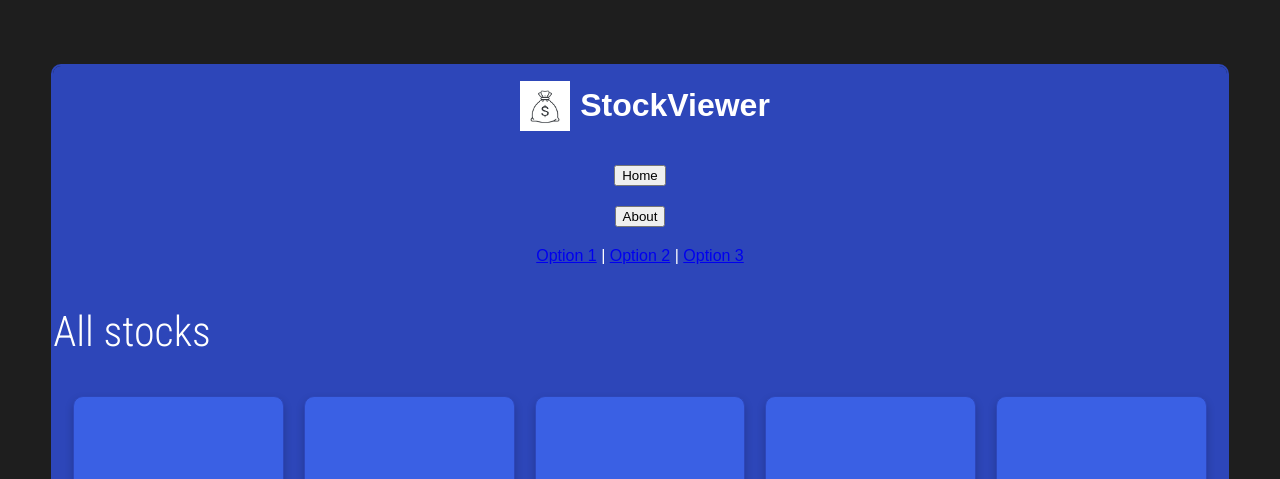
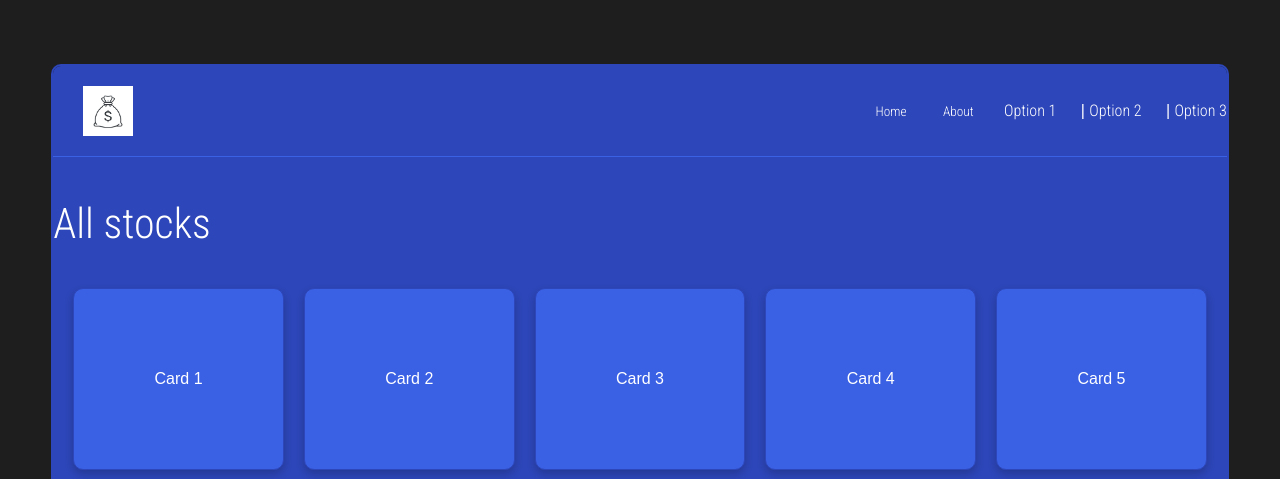
Before and after one commit to CS480-Group-E/StockViewer-WebApp, a Flask app: page / in a window 1280 px wide. Shown: the top 479 px of the page. Run offline with Flask 3, Linux system fonts and the light colour scheme.

Commit message:
index.html navbar setup

```diff
--- a/static/index.css
+++ b/static/index.css
@@ -39,6 +39,32 @@ body {
   color: #ffffff; /* Optional: Adjust the color to fit your design, if needed */
 }
 
+/* Top Navigation Bar Styles */
+#top-nav {
+  display: flex;
+  justify-content: space-between;
+  align-items: center;
+  padding: 10px 20px; /* Adjust padding as needed */
+  background-color: #2D46B9; /* Match the container background or choose a different color */
+  border-bottom: 1px solid #3A60E4; /* Optional: if you want a border under the nav */
+  width: 100%; /* Ensure nav bar extends full width */
+}
+
+#nav-options button,
+#nav-options a {
+  margin-right: 20px; /* Space between navigation items */
+  color: white; /* Text color for better visibility */
+  text-decoration: none; /* Remove underline from links */
+  background: none; /* Remove button background */
+  border: none; /* Remove button border */
+  font-family: 'Roboto Condensed', sans-serif; /* Use the same font for consistency */
+}
+
+#nav-options button:hover,
+#nav-options a:hover {
+  text-decoration: underline; /* Add underline on hover for visual feedback */
+}
+
 #top-line {
   display: flex;
   justify-content: center; /* Center the content horizontally */
--- a/templates/index.html
+++ b/templates/index.html
@@ -11,19 +11,17 @@
 
 <body>
     <div class="container">
-        <div id="top-section">
-            <div id="top-line">
+        <!-- Top Navigation Bar -->
+        <nav id="top-nav">
             <img src="{{ url_for('static', filename='images/moneyBagImage.jpg') }}" alt="Logo" id="logo">
-                <h1>StockViewer</h1>
-            </div>
+            <div id="nav-options">
                 <button onclick="window.location.href='/';">Home</button>
                 <button onclick="window.location.href='/about';">About</button>
-            <div id="options">
                 <a href="#">Option 1</a> |
                 <a href="#">Option 2</a> |
                 <a href="#">Option 3</a>
             </div>
-        </div>
+        </nav>
 
         <div id="stock-panels">
             <h3>All stocks</h3>
@@ -40,7 +38,6 @@
             <div class="card">Card 10</div>
             <div class="card">Card 11</div>
             <div class="card">Card 12</div>
-                <!-- Add more cards if necessary -->
             <div class="card">Card 13</div>
             <div class="card">Card 14</div>
             <div class="card">Card 15</div>
@@ -53,8 +50,6 @@
             <div class="card">Card 22</div>
             <div class="card">Card 23</div>
             <div class="card">Card 24</div>
-                <!-- ... -->
-            </div>
         </div>
     </div>
 </body>
```
Lines whose indentation alone changed are shown as unchanged.
